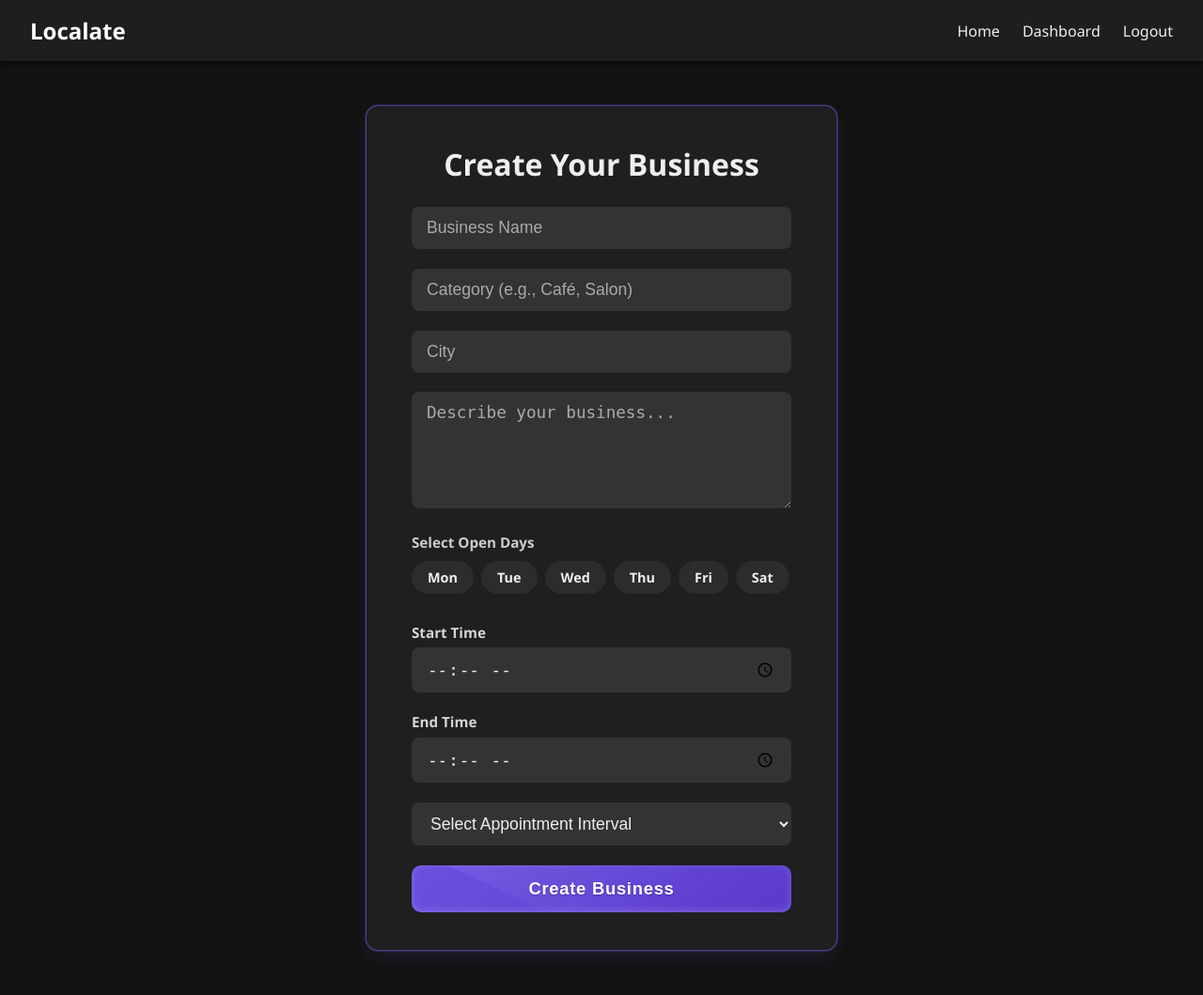
After one commit to Satvir092/Localate, a Flask app: page /create_business in a window 1280 px wide. The commit adds this page. Shown: the whole page at 94% size. Run offline with Flask 3, Linux system fonts and the light colour scheme; the visitor is signed in with stand-in values (Sample User, id 1).

Commit message:
Added logic for creating a business and storing to the database

```diff
--- a/app.py
+++ b/app.py
@@ -227,6 +227,48 @@ def dashboard():
 
     return render_template('dashboard.html', user=current_user)
 
+@app.route('/create_business', methods=['GET', 'POST'])
+@login_required
+def create_business():
+    if request.method == 'POST':
+        name = request.form.get('name')
+        category = request.form.get('category')
+        city = request.form.get('city')
+        description = request.form.get('description')
+        opening_time = request.form.get('start_time')
+        closing_time = request.form.get('end_time')
+        interval = request.form.get('interval')
+        days_list = request.form.getlist('weekdays')
+
+        if not name:
+            flash("Business name is required.", "error")
+            return redirect(url_for('create_business'))
+
+        if opening_time and closing_time and opening_time >= closing_time:
+            flash("Opening time must be earlier than closing time.", "error")
+            return redirect(url_for('create_business'))
+
+        response = supabase.table('businesses').insert({
+            "user_id": str(current_user.id),
+            "name": name,
+            "category": category,
+            "city": city,
+            "description": description,
+            "open_days" : days_list,
+            "opening_time": opening_time,
+            "interval": interval,
+            "closing_time": closing_time
+        }).execute()
+
+        if response.data:
+            flash("Business created successfully!", "success")
+            return redirect(url_for('dashboard'))
+        else:
+            flash("Failed to create business. Please try again.", "error")
+            return redirect(url_for('create_business'))
+
+    return render_template('create_business.html')
+
 
 @app.route('/logout')
 @login_required
--- /dev/null
+++ b/static/create_business.css
@@ -0,0 +1,240 @@
+.create-business-container {
+  max-width: 500px;
+  margin: 3rem auto;
+  background-color: #1f1f1f;
+  padding: 2.5rem 3rem;
+  border-radius: 12px;
+  box-shadow:
+    0 0 0 1.5px rgba(102, 89, 199, 0.6),
+    0 8px 20px rgba(102, 89, 199, 0.15);
+  color: #eee;
+  text-align: center;
+  font-family: 'Segoe UI', Tahoma, Geneva, Verdana, sans-serif;
+  transition: box-shadow 0.35s ease, transform 0.35s ease;
+}
+
+.create-business-container:hover {
+  box-shadow:
+    0 0 0 2.5px #8a6ef8,
+    0 14px 40px rgba(138, 110, 248, 0.3);
+  transform: translateY(-6px);
+}
+
+/* Heading */
+.create-business-container h2 {
+  margin-bottom: 1.5rem;
+  font-size: 2rem;
+  font-weight: 700;
+}
+
+/* Label styling */
+.create-business-form label {
+  display: block;
+  text-align: left;
+  font-size: 0.95rem;
+  font-weight: 600;
+  margin-bottom: 0.4rem;
+  color: #d6d6d6;
+}
+
+/* Consistent Input/Select/Textarea Styling */
+.create-business-form input,
+.create-business-form textarea,
+.create-business-form select {
+  width: 100%;
+  padding: 0.75rem 1rem;
+  margin-bottom: 1.3rem;
+  border: none;
+  border-radius: 8px;
+  font-size: 1.1rem;
+  background-color: #333;
+  color: #eee;
+  transition: background-color 0.3s ease, box-shadow 0.3s ease;
+  outline-offset: 2px;
+  box-shadow: none;
+}
+
+.create-business-form input::placeholder,
+.create-business-form textarea::placeholder {
+  color: #aaa;
+  font-weight: 400;
+}
+
+.create-business-form input:focus,
+.create-business-form textarea:focus,
+.create-business-form select:focus {
+  background-color: #444;
+  box-shadow: 0 0 6px 2px rgba(102, 89, 199, 0.8);
+  outline: none;
+}
+
+.create-business-form textarea {
+  resize: vertical;
+  min-height: 100px;
+}
+
+/* Submit Button */
+.create-business-form button {
+  width: 100%;
+  font-size: 1.15rem;
+  background: linear-gradient(145deg, #6b50e0, #5a3acc);
+  border: none;
+  border-radius: 10px;
+  color: white;
+  font-weight: 700;
+  cursor: pointer;
+  padding: 0.9rem 1rem;
+  letter-spacing: 0.04em;
+  box-shadow: inset 0 -2px 8px rgba(255, 255, 255, 0.18);
+  text-shadow: 0 1px 2px rgba(0, 0, 0, 0.25);
+  transition: background 0.35s ease, box-shadow 0.3s ease, transform 0.25s ease;
+  position: relative;
+  overflow: hidden;
+}
+
+.create-business-form button::before {
+  content: "";
+  position: absolute;
+  top: -60%;
+  left: -50%;
+  width: 200%;
+  height: 200%;
+  background: linear-gradient(120deg, rgba(255,255,255,0.35) 0%, rgba(255,255,255,0) 60%);
+  transform: rotate(25deg);
+  pointer-events: none;
+  z-index: 1;
+  opacity: 0.45;
+}
+
+.create-business-form button:hover::before {
+  animation: shine 1.2s ease forwards;
+}
+
+.create-business-form button:hover {
+  background: linear-gradient(145deg, #7a5def, #6a46e3);
+  box-shadow: inset 0 -4px 10px rgba(255, 255, 255, 0.25);
+  transform: translateY(-4px);
+}
+
+@keyframes shine {
+  0% {
+    transform: translateX(-100%) rotate(25deg);
+    opacity: 0.7;
+  }
+  100% {
+    transform: translateX(100%) rotate(25deg);
+    opacity: 0;
+  }
+}
+
+/* Flash Messages */
+.flash-messages {
+  list-style: none;
+  padding: 0;
+  margin-bottom: 1.8rem;
+  width: 100%;
+  text-align: left;
+}
+
+.flash-messages li {
+  background-color: rgba(182, 30, 106, 0.1);
+  color: #f0f0f0;
+  border-left: 4px solid #b61e6a;
+  padding: 0.75rem 1rem;
+  margin-bottom: 0.7rem;
+  font-weight: 500;
+  font-size: 0.95rem;
+  border-radius: 6px;
+}
+
+/* Weekday Section */
+.weekday-section {
+  text-align: left;
+  margin-bottom: 1.5rem;
+}
+
+.weekday-section .section-label {
+  display: block;
+  font-weight: 600;
+  margin-bottom: 0.6rem;
+  color: #ccc;
+}
+
+.weekday-options {
+  display: flex;
+  flex-wrap: nowrap;
+  gap: 0.5rem;
+  margin-bottom: 1.2rem;
+  overflow-x: auto;
+  -webkit-overflow-scrolling: touch;
+}
+
+.weekday-options::-webkit-scrollbar {
+  height: 6px;
+  background-color: transparent;
+}
+
+.weekday-options::-webkit-scrollbar-track {
+  background-color: transparent;
+}
+
+.weekday-options::-webkit-scrollbar-thumb {
+  background-color: #888;
+  border-radius: 9999px;
+  border: none;
+}
+
+.weekday-options {
+  scrollbar-width: thin;
+  scrollbar-color: #888 transparent;
+}
+
+.weekday-options input[type="checkbox"] {
+  display: none;
+}
+
+.weekday-options label {
+  background-color: #2c2c2c;
+  color: #eee;
+  padding: 0.45rem 1rem;
+  border-radius: 30px;
+  font-size: 0.9rem;
+  cursor: pointer;
+  border: 1px solid transparent;
+  transition: background-color 0.3s ease, border 0.3s ease, color 0.3s ease;
+}
+
+.weekday-options input[type="checkbox"]:checked + label {
+  background-color: #6b50e0;
+  border-color: #8a6ef8;
+  color: #fff;
+  font-weight: 600;
+}
+
+.weekday-options label:hover {
+  background-color: #3a3a3a;
+}
+
+
+/* Responsive */
+@media (max-width: 480px) {
+  .create-business-container {
+    margin: 2rem 1rem;
+    padding: 2rem 1.5rem;
+  }
+
+  .create-business-form button,
+  .create-business-form input,
+  .create-business-form textarea {
+    font-size: 1rem;
+  }
+
+  .weekday-options {
+    gap: 0.4rem;
+  }
+
+  .weekday-options label {
+    font-size: 0.85rem;
+    padding: 0.4rem 0.8rem;
+  }
+}
--- /dev/null
+++ b/templates/create_business.html
@@ -0,0 +1,94 @@
+<!DOCTYPE html>
+<html lang="en">
+<head>
+  <meta charset="UTF-8" />
+  <meta name="viewport" content="width=device-width, initial-scale=1.0" />
+  <title>Create Business</title>
+  <link rel="stylesheet" href="{{ url_for('static', filename='style.css') }}">
+  <link rel="stylesheet" href="{{ url_for('static', filename='create_business.css') }}">
+</head>
+<body>
+
+  <!-- Navbar -->
+  <nav class="navbar">
+    <div class="nav-logo">Localate</div>
+    <input type="checkbox" id="nav-toggle" class="nav-toggle">
+    <ul class="nav-links">
+      <li><a href="{{ url_for('index') }}">Home</a></li>
+      <li><a href="{{ url_for('dashboard') }}">Dashboard</a></li>
+      <li><a href="{{ url_for('logout') }}">Logout</a></li>
+    </ul>
+    <label for="nav-toggle" class="nav-toggle-label">
+      <span></span>
+    </label>
+  </nav>
+
+  <!-- Create Business Form -->
+  <main class="create-business-container">
+    <h2>Create Your Business</h2>
+
+    {% with messages = get_flashed_messages(with_categories=true) %}
+      {% if messages %}
+        <ul class="flash-messages">
+          {% for category, message in messages %}
+            <li class="flash-{{ category }}">{{ message }}</li>
+          {% endfor %}
+        </ul>
+      {% endif %}
+    {% endwith %}
+
+    <form method="POST" class="create-business-form">
+      <input type="text" name="name" placeholder="Business Name" required />
+      <input type="text" name="category" placeholder="Category (e.g., Café, Salon)" />
+      <input type="text" name="city" placeholder="City" />
+      <textarea name="description" placeholder="Describe your business..." rows="5"></textarea>
+
+      <!-- Weekday Selection -->
+      <div class="weekday-section">
+        <label class="section-label">Select Open Days</label>
+        <div class="weekday-options">
+          <input type="checkbox" id="monday" name="weekdays" value="Monday">
+          <label for="monday">Mon</label>
+
+          <input type="checkbox" id="tuesday" name="weekdays" value="Tuesday">
+          <label for="tuesday">Tue</label>
+
+          <input type="checkbox" id="wednesday" name="weekdays" value="Wednesday">
+          <label for="wednesday">Wed</label>
+
+          <input type="checkbox" id="thursday" name="weekdays" value="Thursday">
+          <label for="thursday">Thu</label>
+
+          <input type="checkbox" id="friday" name="weekdays" value="Friday">
+          <label for="friday">Fri</label>
+
+          <input type="checkbox" id="saturday" name="weekdays" value="Saturday">
+          <label for="saturday">Sat</label>
+
+          <input type="checkbox" id="sunday" name="weekdays" value="Sunday">
+          <label for="sunday">Sun</label>
+        </div>
+      </div>
+
+      <!-- Time Fields -->
+      <label for="start_time">Start Time</label>
+      <input type="time" id="start_time" name="start_time" required />
+
+      <label for="end_time">End Time</label>
+      <input type="time" id="end_time" name="end_time" required />
+
+      <!-- Interval Selection -->
+      <select name="interval" required>
+        <option value="" disabled selected>Select Appointment Interval</option>
+        <option value="15">15 minutes</option>
+        <option value="30">30 minutes</option>
+        <option value="60">60 minutes</option>
+        <option value="120">120 minutes</option>
+      </select>
+
+      <button type="submit">Create Business</button>
+    </form>
+  </main>
+
+</body>
+</html>
--- a/templates/dashboard.html
+++ b/templates/dashboard.html
@@ -19,8 +19,7 @@
     <ul class="nav-links">
       <li><a href="{{ url_for('index') }}">Home</a></li>
       <li><a href="{{ url_for('dashboard') }}" class="active">Dashboard</a></li>
-      <li><a href="{{ url_for('login') }}">Login</a></li>
-      <li><a href="{{ url_for('signup') }}" class="active">Sign Up</a></li>
+      <li><a href="{{ url_for('login') }}">Logout</a></li>
     </ul>
   </nav>
 
@@ -32,7 +31,7 @@
       <h2>Get Started</h2>
       <p>Quickly explore or list your business to connect with your local community.</p>
       <div class="action-buttons">
-        <a href="{{ url_for('signup') }}" class="action-btn">Create Your Business</a>
+        <a href="{{ url_for('create_business') }}" class="action-btn">Create Your Business</a>
         <a href="#" class="action-btn">Search Local Businesses</a>
       </div>
     </section>
```
